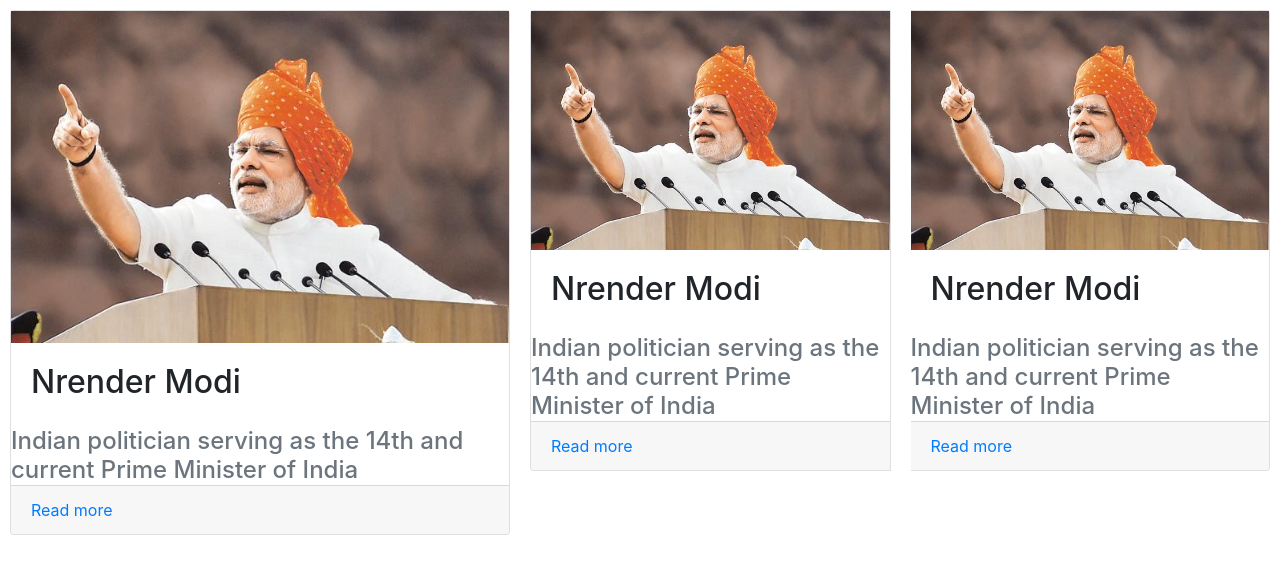
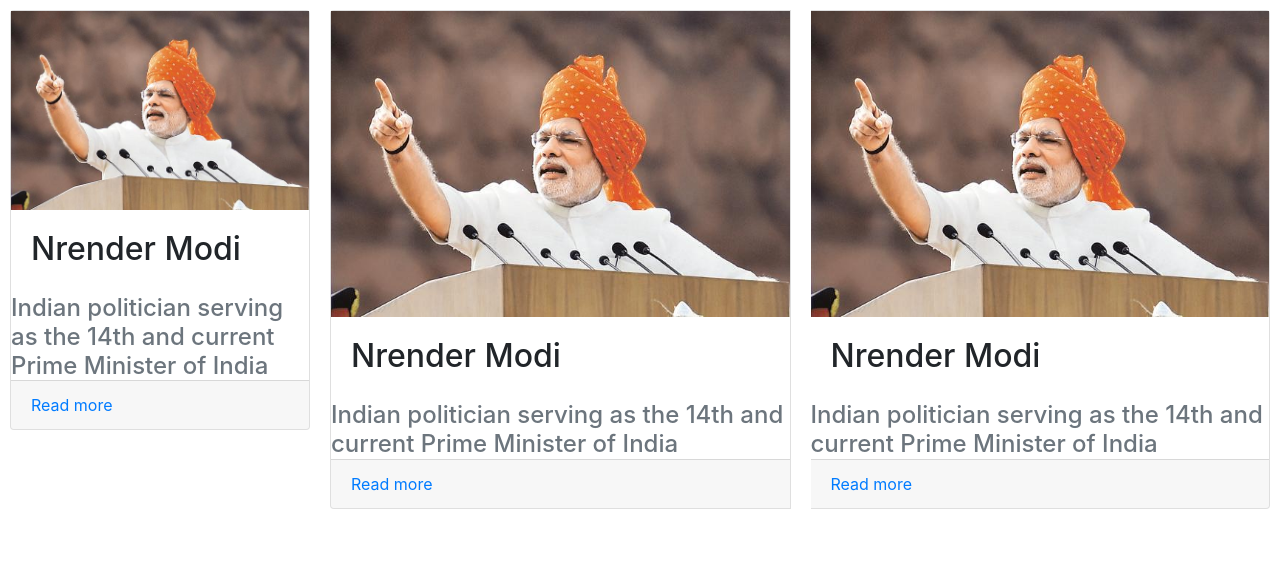
Before and after one commit to geetika25/bootstrap_learning, a plain HTML site: page group_of_cards.html in a window 1280 px wide. Drawn offline with Linux system fonts and the light colour scheme; files whose address does not match are found by name.

Commit message:
group-OF_CArds in bootstrap

```diff
--- a/group_of_cards.html
+++ b/group_of_cards.html
@@ -11,7 +11,7 @@
     <title>groups of cards in bootstrap</title>
   </head>
   <body>
-    <div class="card" style="width: 500px; margin:10px; float:left;">
+    <div class="card" style="width: 300px; margin:10px; float:left;">
     <img src="C:\Users\atc\Desktop\bootstrap\pics\modi.jpg" class="img-fluid">
     <div class="card-body"> <h2 class="card-title" >Nrender Modi</h2></div>
                             <h4 class="card-subtitle text-muted"> Indian politician serving as the 14th and current Prime Minister of India</h4>
```
